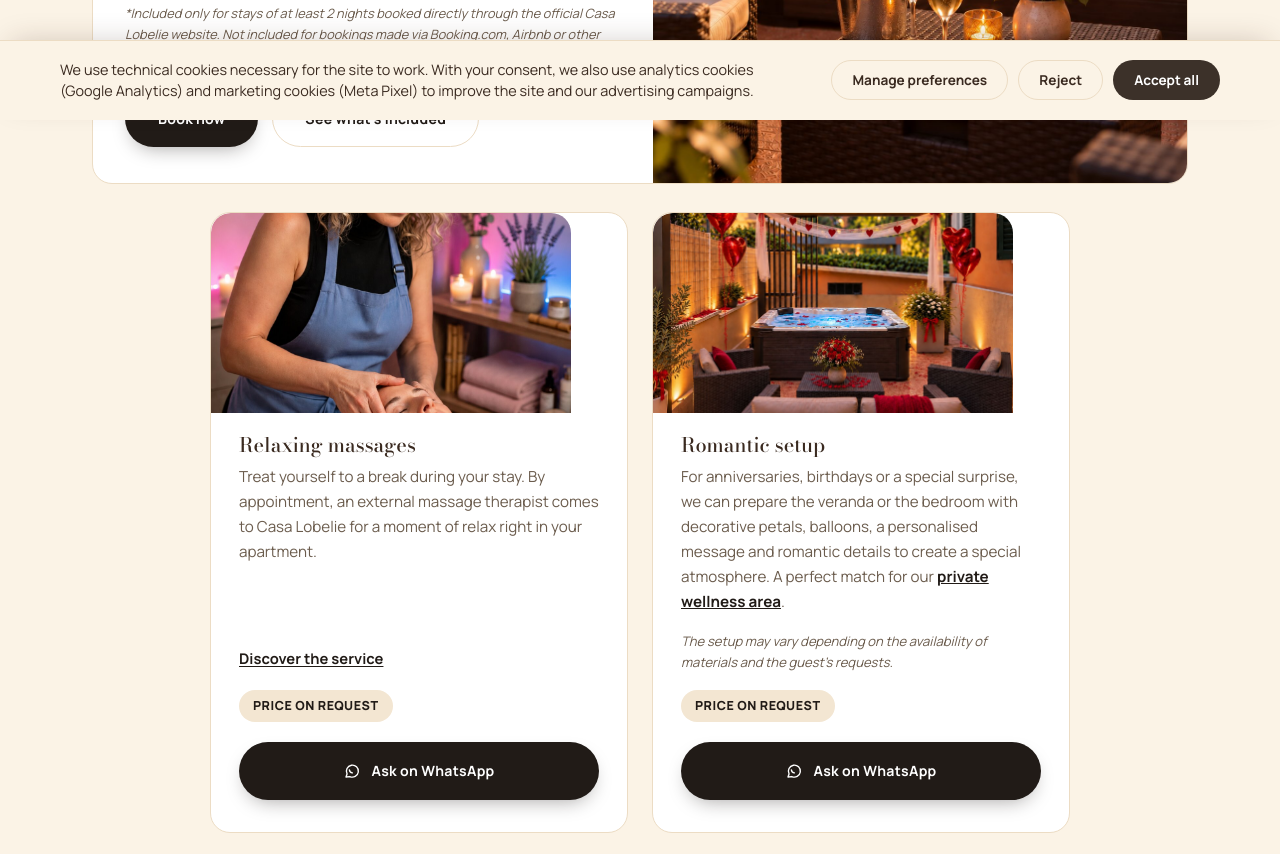
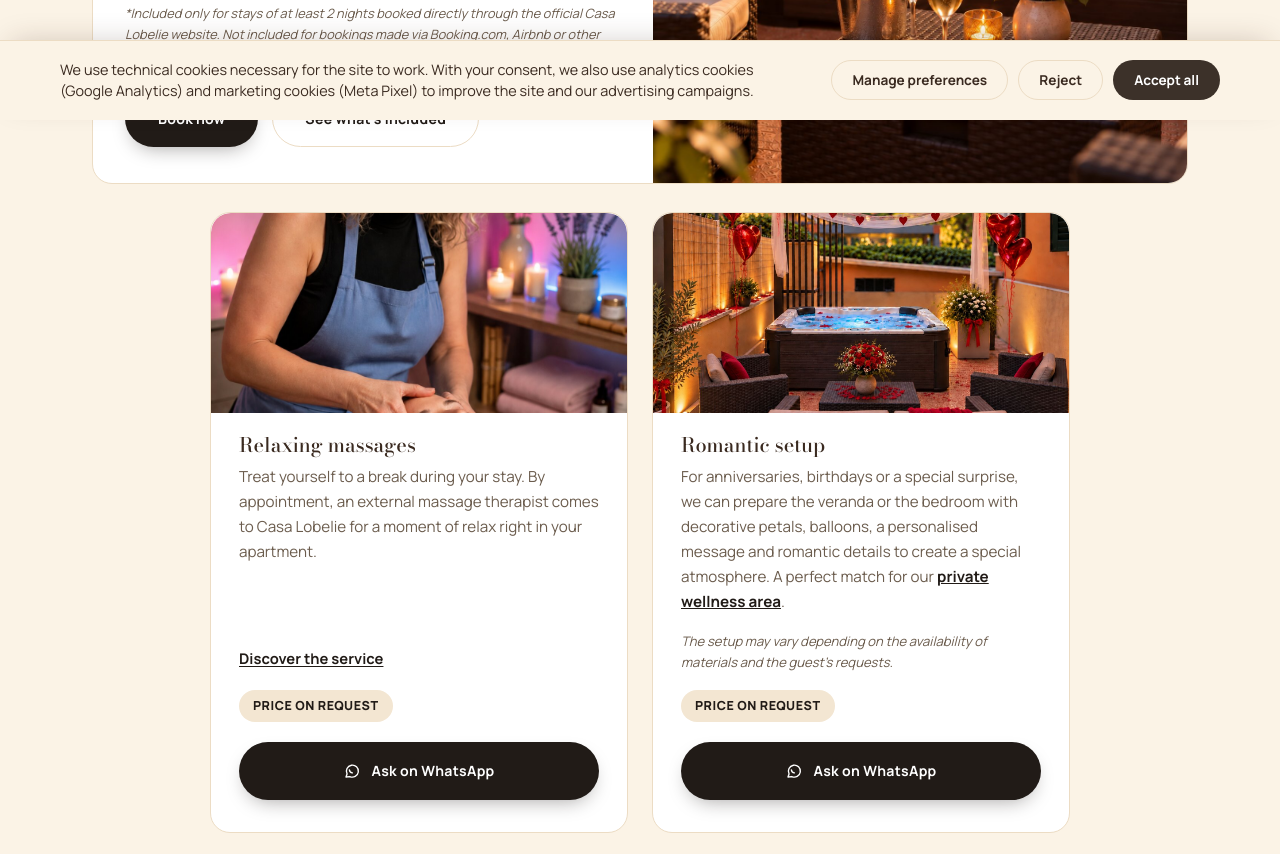
Before and after one commit to mariorelli/casa-lobelie-sito, a plain HTML site: page servizi-extra-en.html in a window 1280 px wide. Shown: the part 680-1534 px from the top of the page. Drawn offline with nearby package versions, Linux system fonts and the light colour scheme.

Commit message:
Add files via upload

```diff
--- a/servizi-extra-en.html
+++ b/servizi-extra-en.html
@@ -219,7 +219,7 @@
   .extra-card h3{font-size:1.25rem;margin-bottom:8px;}
   .extra-card p{color:var(--ink-soft);font-size:.95rem;margin:0 0 16px;flex-grow:1;}
   .extra-price{display:inline-block;font-size:.78rem;font-weight:800;color:var(--terracotta-deep);background:var(--cream-deep);padding:6px 14px;border-radius:20px;margin-bottom:20px;text-transform:uppercase;letter-spacing:.04em;width:fit-content;}
-  .extra-card .extra-photo{width:calc(100% + 56px);margin:-32px -28px 20px;display:block;height:200px;object-fit:cover;border-radius:var(--radius) var(--radius) 0 0;}
+  .extra-card .extra-photo{width:calc(100% + 56px);max-width:calc(100% + 56px);margin:-32px -28px 20px;display:block;height:200px;object-fit:cover;border-radius:var(--radius) var(--radius) 0 0;overflow:hidden;}
   .extra-card .extra-link{display:inline-block;margin:0 0 20px;font-size:.92rem;font-weight:700;color:var(--terracotta-deep);text-decoration:underline;text-underline-offset:2px;}
   .extra-card .extra-note{font-size:.82rem;color:var(--ink-soft);font-style:italic;flex-grow:0;}
   .featured-perk__content .extra-note{font-size:.8rem;color:var(--ink-soft);font-style:italic;margin:0 0 24px;max-width:640px;}
```
Also changed, not shown: servizi-extra-es.html (+1 -1 lines), servizi-extra-fr.html (+1 -1 lines), servizi-extra.html (+1 -1 lines).
